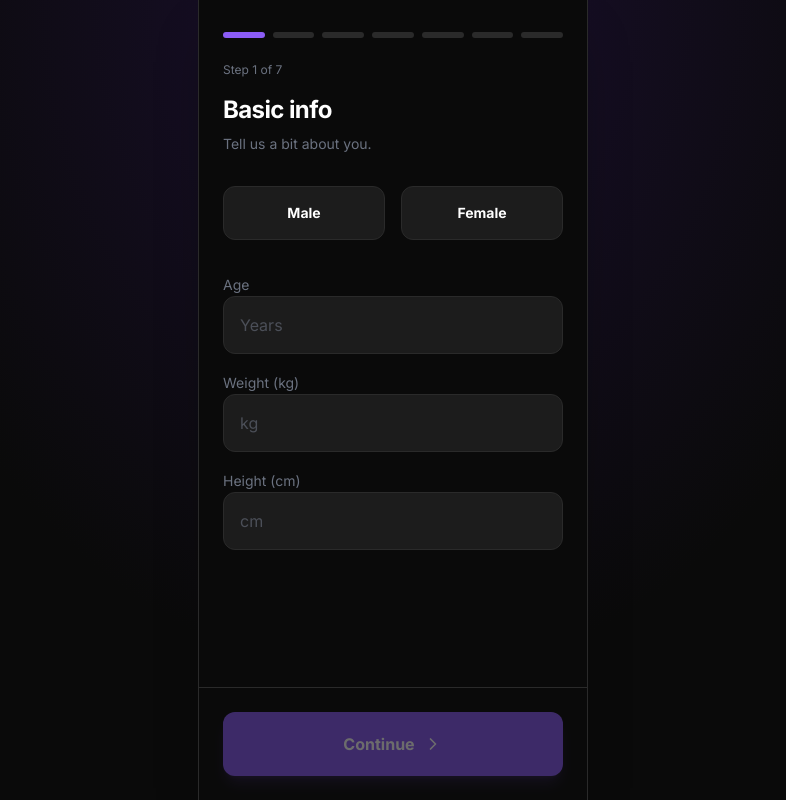
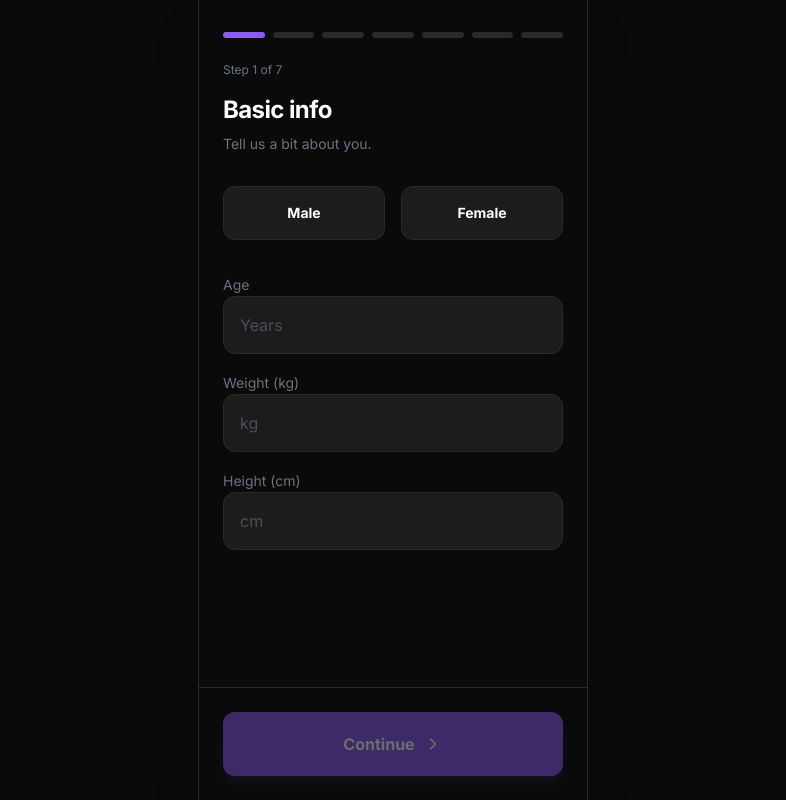
Before and after one commit to lubinartur/coaich, a React (Vite) app: page / in a window 1280 px wide. Shown: the whole page, without its empty margins (247-1033 px from the left). Built offline with nearby package versions, Linux system fonts and the light colour scheme.

Commit message:
feat: CoAIch v1 production ready

```diff
--- a/index.html
+++ b/index.html
@@ -2,8 +2,10 @@
 <html lang="en">
   <head>
     <meta charset="UTF-8" />
-    <meta name="viewport" content="width=device-width, initial-scale=1.0" />
+    <meta name="viewport" content="width=device-width, initial-scale=1.0, viewport-fit=cover" />
     <meta name="theme-color" content="#0A0A0A" />
+    <meta name="apple-mobile-web-app-capable" content="yes" />
+    <meta name="apple-mobile-web-app-status-bar-style" content="black-translucent" />
     <link rel="preconnect" href="https://fonts.googleapis.com" />
     <link rel="preconnect" href="https://fonts.gstatic.com" crossorigin />
     <link
--- a/src/index.css
+++ b/src/index.css
@@ -22,16 +22,22 @@
 @layer base {
   #root {
     min-height: 100vh;
+    min-height: 100dvh;
+    background-color: var(--color-bg);
   }
 
   html {
     min-height: 100vh;
+    min-height: 100dvh;
+    background-color: var(--color-bg);
   }
 
   body {
     @apply font-sans text-text-primary antialiased;
     min-height: 100vh;
+    min-height: 100dvh;
     margin: 0;
+    background-color: var(--color-bg);
     background: radial-gradient(ellipse at top, #1a0f2e 0%, #0a0a0a 60%);
     -webkit-font-smoothing: antialiased;
     font-feature-settings: "cv02", "cv03", "cv04", "cv11";
```
